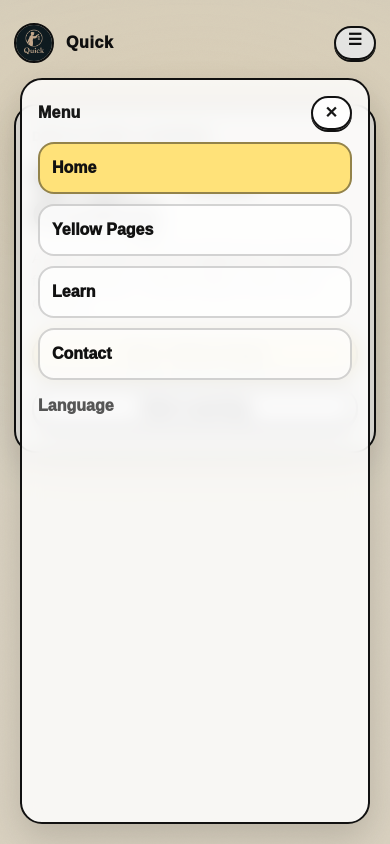
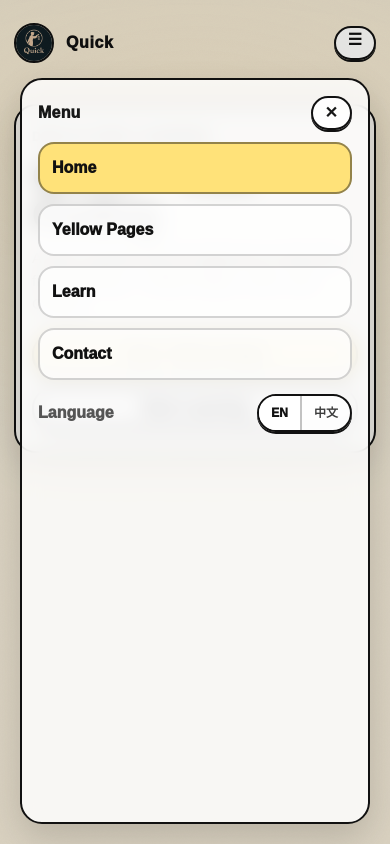
Before and after one commit to Ysircan/QUICK_VIBE, a Next.js app: page / in a window 390 px wide. Both pictures are taken after a click on the button "Open menu". Built offline with nearby package versions, Linux system fonts and the light colour scheme.

Commit message:
i18n: locale toggle works on mobile + active highlight

```diff
--- a/app/layout.tsx
+++ b/app/layout.tsx
@@ -5,6 +5,8 @@ import "./globals.css";
 
 import BackgroundShell from "@/components/site/BackgroundShell";
 import Navbar from "@/components/navbar/Navbar";
+import { LocaleProvider } from "@/components/site/LocaleProvider";
+
 
 const geistSans = Geist({
   variable: "--font-geist-sans",
@@ -29,7 +31,10 @@ export default function RootLayout({
   return (
     <html lang="en">
       <body className={`${geistSans.variable} ${geistMono.variable} antialiased`}>
+        <LocaleProvider>
         <BackgroundShell>
+
+
           <Navbar  />
 
           {/* content stage (keeps navbar + content aligned) */}
@@ -44,6 +49,7 @@ export default function RootLayout({
             <div style={{ maxWidth: 1280, margin: "0 auto" }}>{children}</div>
           </div>
         </BackgroundShell>
+       </LocaleProvider>
       </body>
     </html>
   );
--- a/components/navbar/Navbar.tsx
+++ b/components/navbar/Navbar.tsx
@@ -4,6 +4,7 @@ import React, { useEffect, useMemo, useState } from "react";
 import { usePathname } from "next/navigation";
 import styles from "./navbar.module.css";
 import { NAV_ITEMS } from "./navItems";
+import { useLocale } from "@/components/site/LocaleProvider";
 
 export type NavKey = "home" | "yellowpages" | "learn" | "contact";
 
@@ -18,6 +19,8 @@ function getActiveKey(pathname: string): NavKey {
 export default function Navbar({ stageMax = 1280 }: { stageMax?: number }) {
   const pathname = usePathname() || "/";
   const active = useMemo(() => getActiveKey(pathname), [pathname]);
+
+  const { locale, setLocale } = useLocale(); // ✅ 语言状态
 
   const [open, setOpen] = useState(false);
 
@@ -64,15 +67,25 @@ export default function Navbar({ stageMax = 1280 }: { stageMax?: number }) {
                 ))}
               </div>
 
+              {/* desktop language */}
               <div className={styles.langToggle} aria-label="Language">
-                <button className={`${styles.langSeg} ${styles.langSegActive}`} type="button">
+                <button
+                  className={`${styles.langSeg} ${locale === "en" ? styles.langSegActive : ""}`}
+                  type="button"
+                  onClick={() => setLocale("en")}
+                >
                   EN
                 </button>
-                <button className={styles.langSeg} type="button">
+                <button
+                  className={`${styles.langSeg} ${locale === "zh" ? styles.langSegActive : ""}`}
+                  type="button"
+                  onClick={() => setLocale("zh")}
+                >
                   中文
                 </button>
               </div>
 
+              {/* mobile menu button */}
               <button
                 className={styles.menuBtn}
                 type="button"
@@ -111,13 +124,22 @@ export default function Navbar({ stageMax = 1280 }: { stageMax?: number }) {
               ))}
             </div>
 
+            {/* drawer language (mobile) */}
             <div className={styles.drawerLang}>
               <span className={styles.drawerHint}>Language</span>
               <div className={styles.langToggle} aria-label="Language">
-                <button className={`${styles.langSeg} ${styles.langSegActive}`} type="button">
+                <button
+                  className={`${styles.langSeg} ${locale === "en" ? styles.langSegActive : ""}`}
+                  type="button"
+                  onClick={() => setLocale("en")}
+                >
                   EN
                 </button>
-                <button className={styles.langSeg} type="button">
+                <button
+                  className={`${styles.langSeg} ${locale === "zh" ? styles.langSegActive : ""}`}
+                  type="button"
+                  onClick={() => setLocale("zh")}
+                >
                   中文
                 </button>
               </div>
--- a/components/navbar/navbar.module.css
+++ b/components/navbar/navbar.module.css
@@ -217,7 +217,7 @@
 @media (max-width: 860px){
   .brandTagline{ display:none; }
   .desktopLinks{ display:none; }
-  .langToggle{ display:none; }   /* mobile: 放到 drawer 里 */
+   .right .langToggle{ display:none; }   /* mobile: 放到 drawer 里 */
   .menuBtn{ display:inline-flex; }
   .stage{ padding: 0 14px; }     /* mobile stage padding */
 }
--- /dev/null
+++ b/components/site/LocaleProvider.tsx
@@ -0,0 +1,38 @@
+"use client";
+
+import React, { createContext, useContext, useEffect, useMemo, useState } from "react";
+
+export type Locale = "en" | "zh";
+
+type Ctx = {
+  locale: Locale;
+  setLocale: (v: Locale) => void;
+};
+
+const LocaleContext = createContext<Ctx | null>(null);
+
+export function LocaleProvider({ children }: { children: React.ReactNode }) {
+  const [locale, setLocaleState] = useState<Locale>("en");
+
+  useEffect(() => {
+    const saved = (localStorage.getItem("quick_locale") as Locale | null) ?? null;
+    if (saved === "en" || saved === "zh") setLocaleState(saved);
+  }, []);
+
+  const setLocale = (v: Locale) => {
+    setLocaleState(v);
+    localStorage.setItem("quick_locale", v);
+    // 可选：让浏览器语义正确
+    document.documentElement.lang = v === "zh" ? "zh-CN" : "en";
+  };
+
+  const value = useMemo(() => ({ locale, setLocale }), [locale]);
+
+  return <LocaleContext.Provider value={value}>{children}</LocaleContext.Provider>;
+}
+
+export function useLocale() {
+  const ctx = useContext(LocaleContext);
+  if (!ctx) throw new Error("useLocale must be used inside <LocaleProvider />");
+  return ctx;
+}
```
